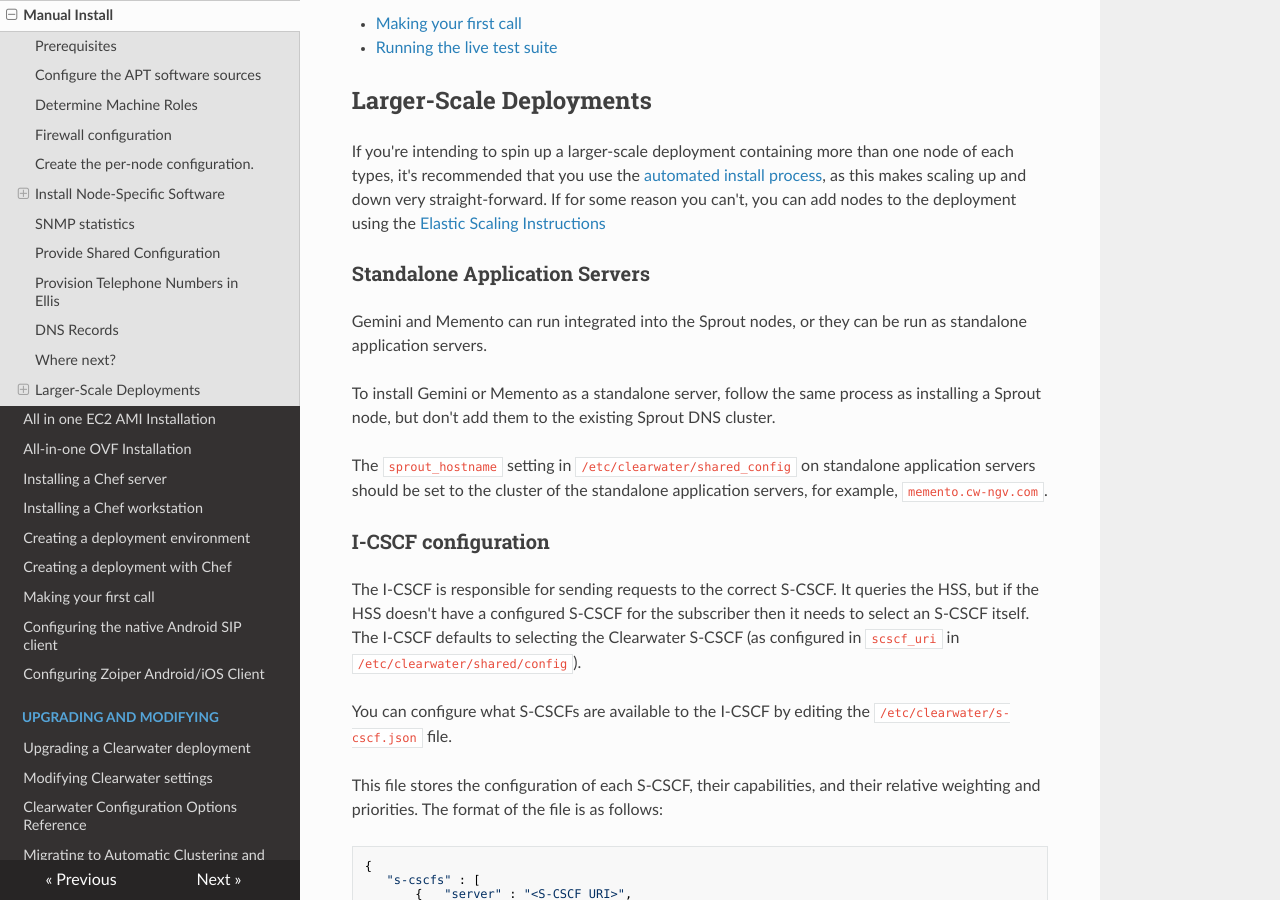
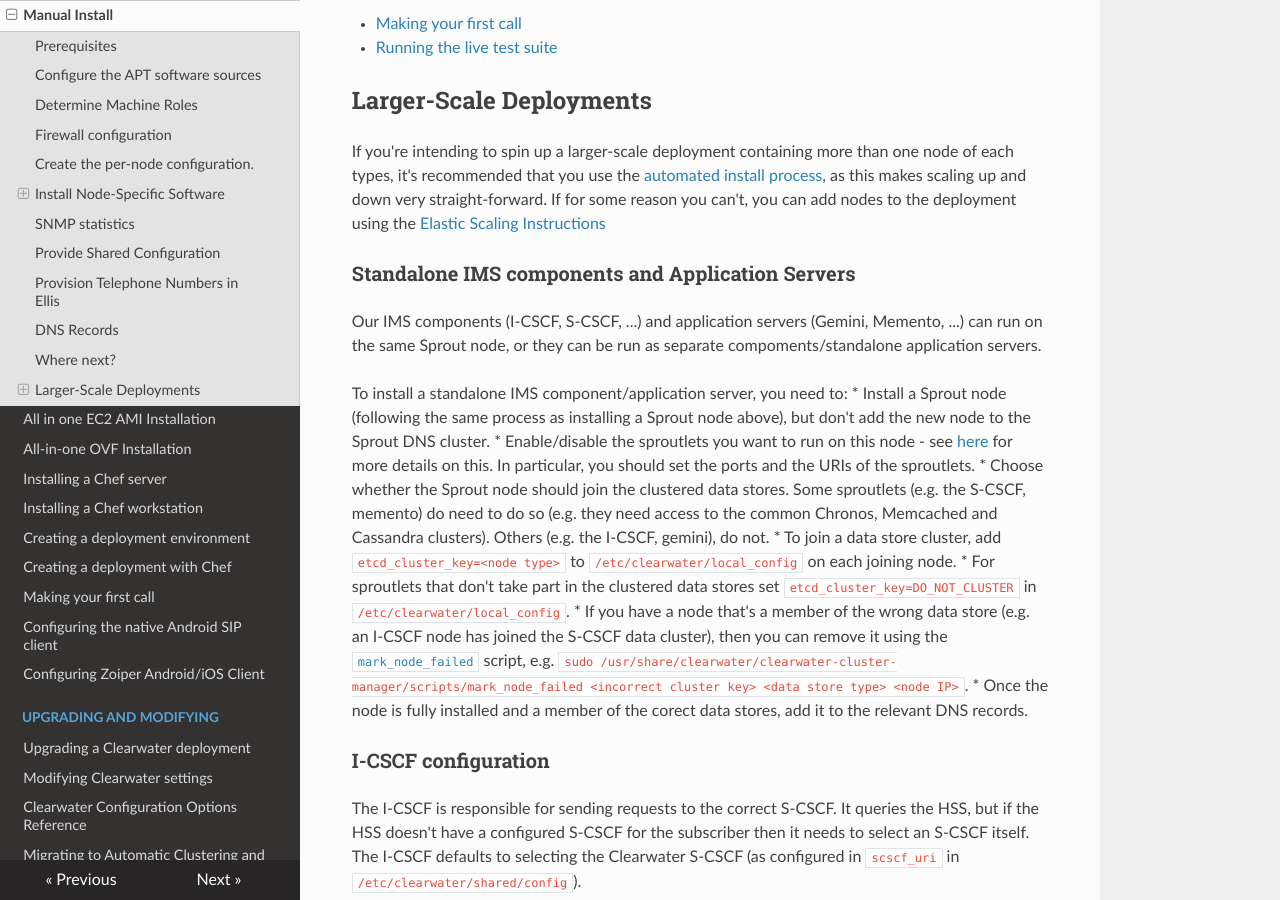
Before and after one commit to Metaswitch/clearwater-readthedocs, an MkDocs documentation site: the page built from docs/Manual_Install.md, in a window 1280 px wide and 900 px high, scrolled down 6715 px. Built offline with MkDocs 1.6.1, drawn with Linux system fonts in a browser that asks for light colours; nearby versions of some CDN libraries; old or Windows-style settings are respelled for this version of MkDocs.

Commit message:
Tidy up description of standalone app server install

```diff
--- a/docs/Manual_Install.md
+++ b/docs/Manual_Install.md
@@ -240,13 +240,18 @@ Once you've reached this point, your Clearwater deployment is ready to handle ca
 
 If you're intending to spin up a larger-scale deployment containing more than one node of each types, it's recommended that you use the [automated install process](Automated_Install.md), as this makes scaling up and down very straight-forward.  If for some reason you can't, you can add nodes to the deployment using the [Elastic Scaling Instructions](Clearwater_Elastic_Scaling.md)
 
-### Standalone Application Servers
+### Standalone IMS components and Application Servers
 
-Gemini and Memento can run integrated into the Sprout nodes, or they can be run as standalone application servers.
+Our IMS components (I-CSCF, S-CSCF, ...) and application servers (Gemini, Memento, ...) can run on the same Sprout node, or they can be run as separate compoments/standalone application servers.
 
-To install Gemini or Memento as a standalone server, follow the same process as installing a Sprout node, but don't add them to the existing Sprout DNS cluster.
-
-The `sprout_hostname` setting in `/etc/clearwater/shared_config` on standalone application servers should be set to the cluster of the standalone application servers, for example, `memento.cw-ngv.com`.
+To install a standalone IMS component/application server, you need to:
+* Install a Sprout node (following the same process as installing a Sprout node above), but don't add the new node to the Sprout DNS cluster.
+* Enable/disable the sproutlets you want to run on this node - see [here](http://clearwater.readthedocs.io/en/latest/Clearwater_Configuration_Options_Reference.html#sproutlet-options) for more details on this. In particular, you should set the ports and the URIs of the sproutlets.
+* Choose whether the Sprout node should join the clustered data stores. Some sproutlets (e.g. the S-CSCF, memento) do need to do so (e.g. they need access to the common Chronos, Memcached and Cassandra clusters). Others (e.g. the I-CSCF, gemini), do not.
+* To join a data store cluster, add `etcd_cluster_key=<node type>` to `/etc/clearwater/local_config` on each joining node.
+* For sproutlets that don't take part in the clustered data stores set `etcd_cluster_key=DO_NOT_CLUSTER` in `/etc/clearwater/local_config`.
+* If you have a node that's a member of the wrong data store (e.g. an I-CSCF node has joined the S-CSCF data cluster), then you can remove it using the [`mark_node_failed`](http://clearwater.readthedocs.io/en/latest/Handling_Failed_Nodes.html#removing-a-node-from-a-data-store) script, e.g. `sudo /usr/share/clearwater/clearwater-cluster-manager/scripts/mark_node_failed <incorrect cluster key> <data store type> <node IP>`.
+* Once the node is fully installed and a member of the corect data stores, add it to the relevant DNS records.
 
 ### I-CSCF configuration
 
```
